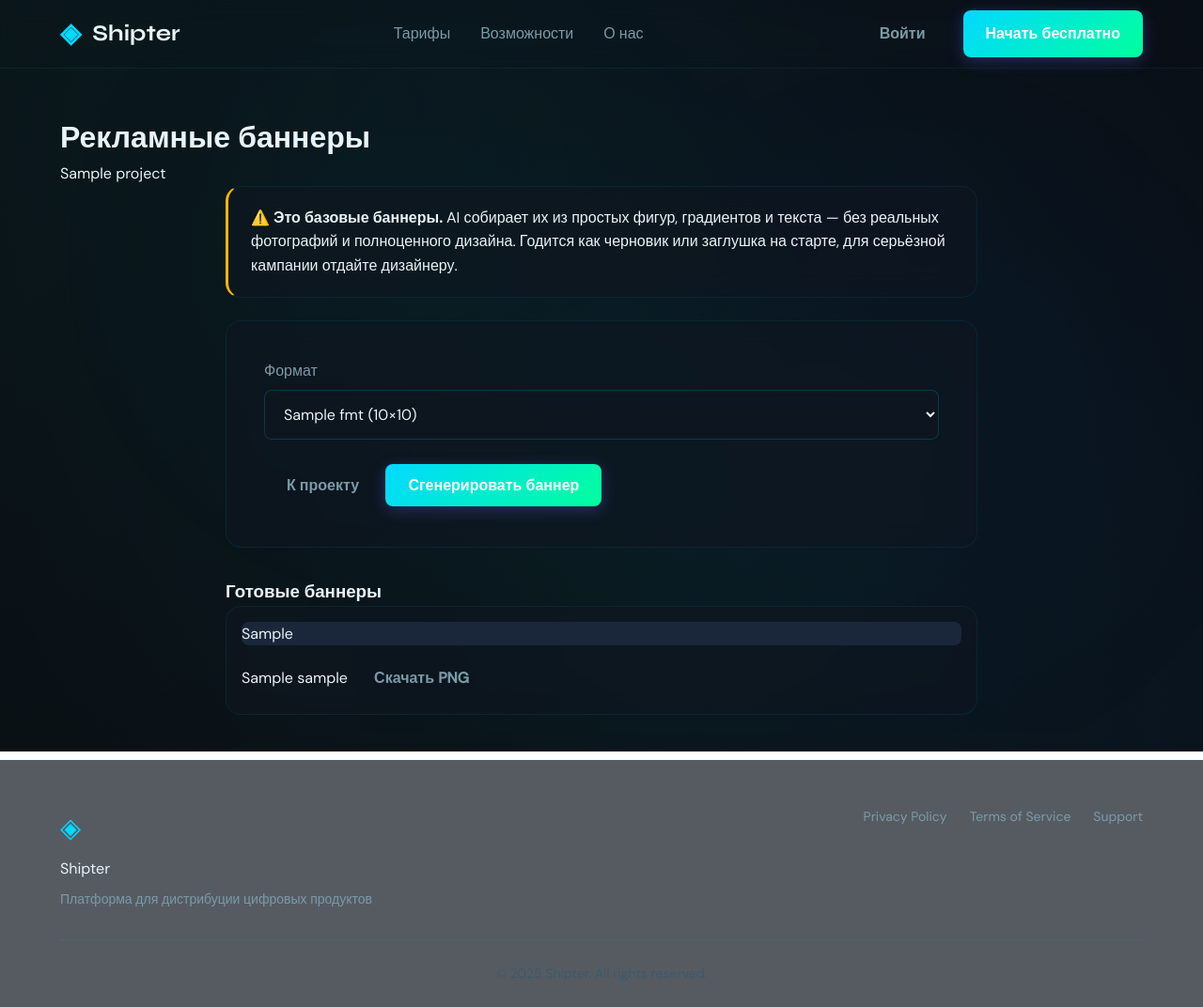
After one commit to DimkaQQ/shipter, a Flask app: template shipter/app/templates/ai/creative.html in a window 1280 px wide. The commit adds this page. Shown: the whole page at 94% size. Run offline with Flask 3, Linux system fonts and the light colour scheme; tables that the repository leaves empty hold one stand-in row (values such as "Sample post"); the template is opened without the code that fills it: values that come from a table or form of the project are taken from there, most other values are stand-ins (such as "Sample title", 1, 10 or a date in 2020); some libraries are stand-ins or nearby versions.

Commit message:
Add basic AI-generated ad creatives (Starter/Pro)
Claude generates a self-contained SVG banner (headline, CTA, gradient
background) in one of three ad formats (square/landscape/story) — no
real photography or design, explicitly labeled as a rough draft in
the UI, not a replacement for a designer.

- New requires_paid_tier gate (Starter + Pro, not trial) — first
  feature in the app that sits between trial-inclusive and Pro-only.
- New svg_sanitizer service: strips <script>, event handler attributes,
  and external href/image references from AI-generated SVG before it's
  ever rendered with |safe, and normalizes the SVG namespace so both
  inline rendering and the client-side PNG export work. Verified against
  a malicious payload (script tag, onclick/onload, external image) in
  a standalone test — all stripped.
- "Скачать PNG" button rasterizes the SVG client-side via canvas — no
  new image-rendering dependency on the server.
- New "Реклама" tab section for banners, gated same as the backend;
  trial users see an upsell link instead of the generator.

Co-Authored-By: Claude Sonnet 5 <noreply@anthropic.com>
Claude-Session: https://claude.ai/code/session_019Lpp82sU8P5s3RKV2g4hYL

```diff
--- a/shipter/app/middleware/auth.py
+++ b/shipter/app/middleware/auth.py
@@ -43,3 +43,14 @@ def requires_pro(f):
             return redirect(url_for('billing.plans'))
         return f(*args, **kwargs)
     return decorated
+
+def requires_paid_tier(f):
+    """Декоратор требующий Starter или Pro план (не доступно на trial)."""
+    @wraps(f)
+    def decorated(*args, **kwargs):
+        user = g.current_user
+        if user.tier not in ('starter', 'pro') or not user.is_active():
+            flash('Эта функция доступна на тарифах Starter и Pro', 'warning')
+            return redirect(url_for('billing.plans'))
+        return f(*args, **kwargs)
+    return decorated
--- a/shipter/app/models/__init__.py
+++ b/shipter/app/models/__init__.py
@@ -9,8 +9,9 @@ from app.models.integration import Integration
 from app.models.publish_log import PublishLog
 from app.models.analytics_event import AnalyticsEvent
 from app.models.ad_guide import AdGuide
+from app.models.ad_creative import AdCreative
 
 __all__ = [
     'User', 'Project', 'DistributionPlan', 'GeneratedContent', 'Subscription', 'ActionTask',
-    'Recommendation', 'Integration', 'PublishLog', 'AnalyticsEvent', 'AdGuide'
+    'Recommendation', 'Integration', 'PublishLog', 'AnalyticsEvent', 'AdGuide', 'AdCreative'
 ]
--- a/shipter/app/models/user.py
+++ b/shipter/app/models/user.py
@@ -55,6 +55,7 @@ class User(db.Model):
             'action_tasks':    ['pro'],           # только $199 план
             'unlimited_projects': ['pro'],
             'priority_support': ['pro'],
+            'ad_creatives':    ['starter', 'pro'],  # базовые SVG-баннеры, не на trial
         }
         allowed_tiers = FEATURES.get(feature, [])
         return self.tier in allowed_tiers and self.is_active()
--- /dev/null
+++ b/shipter/app/templates/ai/creative.html
@@ -0,0 +1,114 @@
+{% extends "base.html" %}
+
+{% block title %}Рекламные баннеры — {{ project.name }} — Shipter{% endblock %}
+
+{% block content %}
+<div class="project-form-container">
+    <div class="container">
+        <div class="form-header">
+            <h1>Рекламные баннеры</h1>
+            <p>{{ project.name }}</p>
+        </div>
+
+        <div class="card" style="max-width: 800px; margin: 0 auto 24px; padding: 20px 24px; border-left: 3px solid var(--accent-warning, #ffc107);">
+            <strong>⚠️ Это базовые баннеры.</strong> AI собирает их из простых фигур, градиентов и текста —
+            без реальных фотографий и полноценного дизайна. Годится как черновик или заглушка на старте,
+            для серьёзной кампании отдайте дизайнеру.
+        </div>
+
+        <form method="POST" class="project-form card" style="max-width: 800px; margin: 0 auto 32px; padding: 40px;">
+            <input type="hidden" name="csrf_token" value="{{ csrf_token() }}">
+            <div class="form-group">
+                <label class="form-label" for="format">Формат</label>
+                <select id="format" name="format" class="form-input" required>
+                    {% for key, fmt in formats.items() %}
+                    <option value="{{ key }}">{{ fmt.label }} ({{ fmt.width }}×{{ fmt.height }})</option>
+                    {% endfor %}
+                </select>
+            </div>
+            <div class="form-actions">
+                <a href="{{ url_for('projects.detail', project_id=project.id) }}" class="btn btn-ghost">К проекту</a>
+                <button type="submit" class="btn btn-primary">Сгенерировать баннер</button>
+            </div>
+        </form>
+
+        {% if creatives %}
+        <div style="max-width: 800px; margin: 0 auto;">
+            <h3 class="section-title">Готовые баннеры</h3>
+            <div class="creative-gallery">
+                {% for c in creatives %}
+                <div class="card creative-card">
+                    <div class="creative-preview" data-format="{{ c.format }}">
+                        {{ c.svg_markup | safe }}
+                    </div>
+                    <div class="content-actions" style="margin-top: 12px;">
+                        <span class="content-type-badge">{{ formats.get(c.format, {}).get('label', c.format) }}</span>
+                        <button class="btn btn-ghost btn-sm" onclick="downloadCreative(this, {{ formats.get(c.format, {}).get('width', 1080) }}, {{ formats.get(c.format, {}).get('height', 1080) }})">Скачать PNG</button>
+                    </div>
+                </div>
+                {% endfor %}
+            </div>
+        </div>
+        {% endif %}
+    </div>
+</div>
+{% endblock %}
+
+{% block extra_css %}
+<style>
+.creative-gallery {
+    display: flex;
+    flex-direction: column;
+    gap: 16px;
+}
+.creative-card {
+    padding: 16px;
+}
+.creative-preview {
+    max-width: 100%;
+    overflow: hidden;
+    border-radius: 8px;
+    background: var(--bg-overlay);
+}
+.creative-preview svg {
+    display: block;
+    width: 100%;
+    height: auto;
+}
+</style>
+{% endblock %}
+
+{% block extra_js %}
+<script>
+function downloadCreative(button, width, height) {
+    var preview = button.closest('.creative-card').querySelector('.creative-preview');
+    var svgEl = preview.querySelector('svg');
+    if (!svgEl) return;
+
+    var svgData = new XMLSerializer().serializeToString(svgEl);
+    var svgBlob = new Blob([svgData], { type: 'image/svg+xml;charset=utf-8' });
+    var url = URL.createObjectURL(svgBlob);
+
+    var img = new Image();
+    img.onload = function () {
+        var canvas = document.createElement('canvas');
+        canvas.width = width;
+        canvas.height = height;
+        var ctx = canvas.getContext('2d');
+        ctx.drawImage(img, 0, 0, width, height);
+        URL.revokeObjectURL(url);
+        canvas.toBlob(function (blob) {
+            var link = document.createElement('a');
+            link.download = 'banner.png';
+            link.href = URL.createObjectURL(blob);
+            link.click();
+        }, 'image/png');
+    };
+    img.onerror = function () {
+        URL.revokeObjectURL(url);
+        alert('Не удалось подготовить PNG. Попробуйте сгенерировать баннер заново.');
+    };
+    img.src = url;
+}
+</script>
+{% endblock %}
--- a/shipter/app/templates/billing/plans.html
+++ b/shipter/app/templates/billing/plans.html
@@ -80,7 +80,8 @@
                     <li>✅ До 5 проектов</li>
                     <li>✅ Неограниченные AI-анализы</li>
                     <li>✅ Неограниченная генерация контента</li>
-                    <li>✅ 6 типов контента</li>
+                    <li>✅ Тексты объявлений для рекламы</li>
+                    <li>🎨 Базовые рекламные баннеры от AI</li>
                     <li>✉️ Email-поддержка</li>
                 </ul>
                 <a href="{{ url_for('billing.checkout', tier='starter') }}" class="btn btn-primary">Выбрать Starter</a>
```
Also changed, not shown: shipter/app/models/ad_creative.py (added, +14 -0 lines), shipter/app/routes/ai.py (+36 -2 lines), shipter/app/services/ai_service.py (+78 -0 lines), shipter/app/services/svg_sanitizer.py (added, +68 -0 lines), shipter/app/templates/projects/detail.html (+18 -7 lines), shipter/migrations/007_ad_creatives.sql (added).
